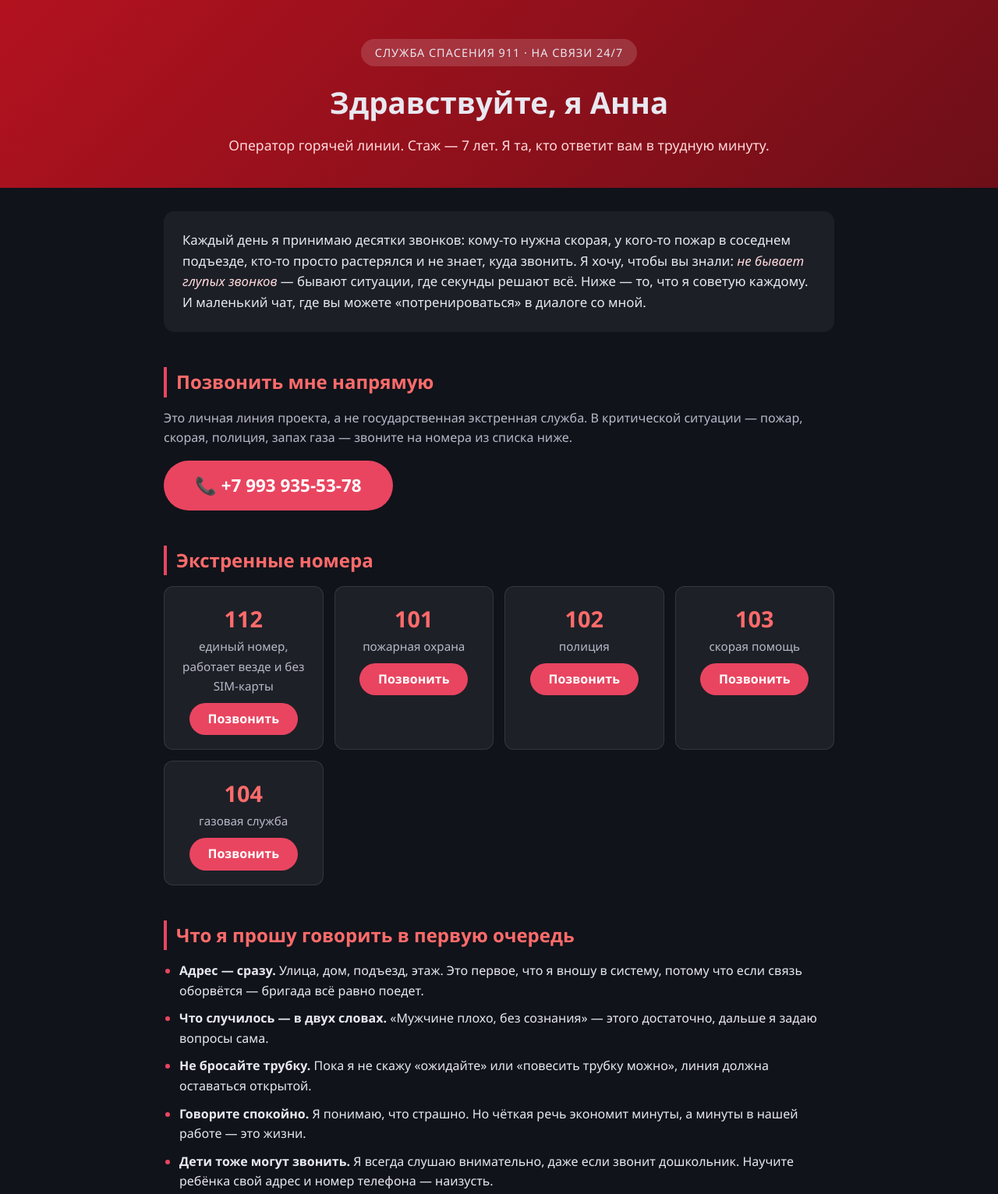
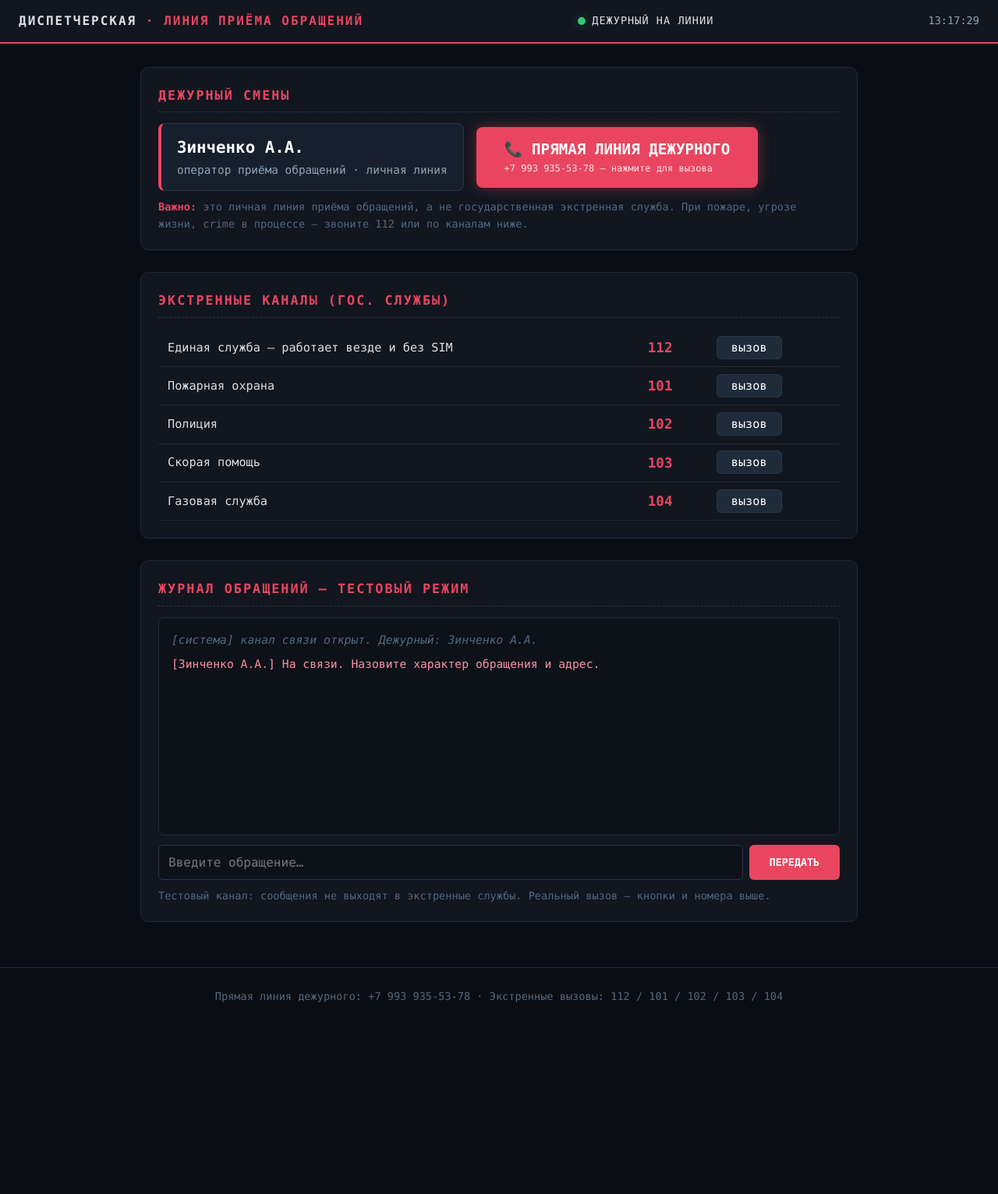
Before and after one commit to artemkuprikov82-arch/112, a plain HTML site: page index.html in a window 1280 px wide. Shown: the top 1532 px of the page at 78% size. After the commit the page ends 1316 px from the top, so only its background shows below. Drawn offline with Linux system fonts and the light colour scheme.

Commit message:
Update index.html

```diff
--- a/index.html
+++ b/index.html
@@ -3,253 +3,249 @@
 <head>
 <meta charset="UTF-8">
 <meta name="viewport" content="width=device-width, initial-scale=1.0">
-<title>Служба 911 — на связи оператор Анна</title>
+<title>Диспетчерская — дежурный Зинченко А.А.</title>
 <style>
   * { margin: 0; padding: 0; box-sizing: border-box; }
   body {
-    font-family: 'Segoe UI', Arial, sans-serif;
-    background: #10131a;
-    color: #e8e8f0;
+    font-family: 'Consolas', 'Segoe UI', monospace;
+    background: #0a0e14;
+    color: #d8e0e8;
     line-height: 1.6;
   }
-  header {
-    background: linear-gradient(135deg, #b3121f, #6d0f18);
-    padding: 50px 20px 40px;
-    text-align: center;
+  /* Верхняя панель как в диспетчерской */
+  .topbar {
+    background: #11161f;
+    border-bottom: 2px solid #e94560;
+    padding: 14px 24px;
+    display: flex;
+    justify-content: space-between;
+    align-items: center;
+    flex-wrap: wrap;
+    gap: 10px;
   }
-  header .badge {
-    display: inline-block;
-    background: rgba(255,255,255,0.15);
-    padding: 6px 18px;
-    border-radius: 20px;
-    font-size: 0.9rem;
-    letter-spacing: 1px;
-    margin-bottom: 16px;
+  .topbar .id { font-weight: bold; letter-spacing: 2px; }
+  .topbar .id span { color: #e94560; }
+  .status {
+    display: flex; align-items: center; gap: 8px;
+    font-size: 0.85rem; letter-spacing: 1px;
   }
-  header h1 { font-size: 2.4rem; }
-  header p.sub { margin-top: 10px; color: #ffd9dc; font-size: 1.1rem; }
+  .dot {
+    width: 10px; height: 10px; border-radius: 50%;
+    background: #2ecc71;
+    animation: pulse 1.5s infinite;
+  }
+  @keyframes pulse {
+    0%,100% { box-shadow: 0 0 0 0 rgba(46,204,113,0.5); }
+    50% { box-shadow: 0 0 0 8px rgba(46,204,113,0); }
+  }
+  .clock { font-size: 0.85rem; color: #8fa3b8; }
 
-  .wrap { max-width: 900px; margin: 0 auto; padding: 30px 20px; }
+  .wrap { max-width: 960px; margin: 0 auto; padding: 30px 20px; }
 
-  section { margin-bottom: 45px; }
-  h2 {
-    font-size: 1.5rem;
-    color: #ff6b6b;
+  .panel {
+    background: #11161f;
+    border: 1px solid #1f2a38;
+    border-radius: 10px;
+    padding: 22px;
+    margin-bottom: 28px;
+  }
+  .panel h2 {
+    color: #e94560;
+    font-size: 1.05rem;
+    letter-spacing: 2px;
+    text-transform: uppercase;
     margin-bottom: 14px;
-    border-left: 4px solid #e94560;
-    padding-left: 12px;
+    border-bottom: 1px dashed #2a3646;
+    padding-bottom: 8px;
   }
 
-  .greeting {
-    background: rgba(255,255,255,0.05);
-    border-radius: 14px;
-    padding: 24px;
-    font-size: 1.05rem;
+  /* Бейдж дежурного */
+  .badge-line {
+    display: flex; align-items: center; gap: 16px; flex-wrap: wrap;
   }
-  .greeting em { color: #ffd9dc; }
+  .operator-badge {
+    background: #16202c;
+    border: 1px solid #2a3646;
+    border-left: 4px solid #e94560;
+    border-radius: 8px;
+    padding: 14px 20px;
+  }
+  .operator-badge .name { font-size: 1.3rem; font-weight: bold; color: #fff; }
+  .operator-badge .role { color: #8fa3b8; font-size: 0.9rem; }
 
-  .numbers {
-    display: grid;
-    grid-template-columns: repeat(auto-fit, minmax(200px, 1fr));
-    gap: 14px;
-  }
-  .n {
-    background: rgba(255,255,255,0.06);
-    border: 1px solid rgba(255,255,255,0.1);
-    border-radius: 12px;
-    padding: 18px;
-    text-align: center;
-  }
-  .n strong { display: block; font-size: 1.8rem; color: #ff6b6b; }
-  .n span { font-size: 0.95rem; color: #b8b8c8; }
-  .n a {
-    display: inline-block;
-    margin-top: 8px;
-    color: #fff;
-    background: #e94560;
-    padding: 8px 24px;
-    border-radius: 30px;
-    text-decoration: none;
-    font-weight: bold;
-  }
-
-  ul.advice li { margin: 10px 0 10px 20px; }
-  ul.advice li::marker { color: #e94560; }
-
-  /* Кнопка личного номера */
-  .callbtn {
+  /* Кнопка прямой линии */
+  .direct {
     display: inline-block;
     background: #e94560;
     color: #fff;
-    padding: 14px 40px;
-    border-radius: 40px;
-    font-size: 1.4rem;
+    padding: 14px 36px;
+    border-radius: 8px;
+    font-size: 1.2rem;
     font-weight: bold;
     text-decoration: none;
-    transition: background 0.2s;
+    font-family: inherit;
+    box-shadow: 0 0 18px rgba(233,69,96,0.4);
+    transition: box-shadow 0.2s, background 0.2s;
   }
-  .callbtn:hover { background: #ff6b81; }
+  .direct:hover { background: #ff5c77; box-shadow: 0 0 28px rgba(233,69,96,0.7); }
+  .direct small { display: block; font-weight: normal; font-size: 0.75rem; opacity: 0.85; }
 
-  /* Мини-чат */
-  .chat {
-    background: rgba(255,255,255,0.05);
-    border-radius: 14px;
-    padding: 20px;
-    max-width: 560px;
+  /* Таблица каналов */
+  table.channels { width: 100%; border-collapse: collapse; font-size: 0.95rem; }
+  table.channels td {
+    padding: 10px 12px;
+    border-bottom: 1px solid #1f2a38;
   }
-  .chat .log {
-    max-height: 260px;
+  table.channels a {
+    color: #fff; background: #1d2b3a;
+    padding: 5px 18px; border-radius: 6px;
+    text-decoration: none; border: 1px solid #2a3646;
+  }
+  table.channels a:hover { background: #e94560; border-color: #e94560; }
+  table.channels .num { color: #e94560; font-weight: bold; font-size: 1.1rem; }
+
+  /* Журнал вызовов (чат) */
+  .console-log {
+    background: #0d1219;
+    border: 1px solid #1f2a38;
+    border-radius: 8px;
+    padding: 16px;
+    height: 280px;
     overflow-y: auto;
-    display: flex;
-    flex-direction: column;
-    gap: 10px;
-    margin-bottom: 14px;
+    display: flex; flex-direction: column; gap: 8px;
+    margin-bottom: 12px;
   }
-  .msg {
-    max-width: 80%;
-    padding: 10px 14px;
-    border-radius: 14px;
-    font-size: 0.95rem;
-  }
-  .msg.me { align-self: flex-end; background: #2b3a67; }
-  .msg.op { align-self: flex-start; background: #7a1220; }
-  .chat input {
-    width: 100%;
+  .line { font-size: 0.92rem; }
+  .line .time { color: #55677d; margin-right: 8px; }
+  .line.caller { color: #9fc2e8; }
+  .line.duty { color: #ff8fa0; }
+  .line.sys { color: #55677d; font-style: italic; }
+  .input-row { display: flex; gap: 8px; }
+  .input-row input {
+    flex: 1;
     padding: 12px;
-    border-radius: 10px;
-    border: 1px solid rgba(255,255,255,0.2);
-    background: rgba(255,255,255,0.08);
-    color: #fff;
+    background: #0d1219;
+    border: 1px solid #2a3646;
+    color: #d8e0e8;
+    border-radius: 6px;
+    font-family: inherit;
     font-size: 1rem;
   }
+  .input-row button {
+    padding: 12px 26px;
+    background: #e94560;
+    color: #fff;
+    border: none;
+    border-radius: 6px;
+    font-family: inherit;
+    font-weight: bold;
+    cursor: pointer;
+  }
+
+  .note { color: #55677d; font-size: 0.85rem; margin-top: 10px; }
+  .note b { color: #e94560; }
 
   footer {
     text-align: center;
-    padding: 30px 20px;
-    color: #7c7c90;
-    font-size: 0.9rem;
-    border-top: 1px solid rgba(255,255,255,0.08);
+    padding: 26px 20px;
+    color: #55677d;
+    font-size: 0.85rem;
+    border-top: 1px solid #1f2a38;
   }
-  footer .red { color: #ff6b6b; font-weight: bold; }
 </style>
 </head>
 <body>
 
-<header>
-  <div class="badge">СЛУЖБА СПАСЕНИЯ 911 · НА СВЯЗИ 24/7</div>
-  <h1>Здравствуйте, я Анна</h1>
-  <p class="sub">Оператор горячей линии. Стаж — 7 лет. Я та, кто ответит вам в трудную минуту.</p>
-</header>
+<div class="topbar">
+  <div class="id">ДИСПЕТЧЕРСКАЯ <span>· ЛИНИЯ ПРИЁМА ОБРАЩЕНИЙ</span></div>
+  <div class="status"><span class="dot"></span> ДЕЖУРНЫЙ НА ЛИНИИ</div>
+  <div class="clock" id="clock"></div>
+</div>
 
 <div class="wrap">
 
-  <section>
-    <div class="greeting">
-      Каждый день я принимаю десятки звонков: кому-то нужна скорая, у кого-то
-      пожар в соседнем подъезде, кто-то просто растерялся и не знает, куда
-      звонить. Я хочу, чтобы вы знали: <em>не бывает глупых звонков</em> —
-      бывают ситуации, где секунды решают всё. Ниже — то, что я советую
-      каждому. И маленький чат, где вы можете «потренироваться» в диалоге со мной.
+  <div class="panel">
+    <h2>Дежурный смены</h2>
+    <div class="badge-line">
+      <div class="operator-badge">
+        <div class="name">Зинченко А.А.</div>
+        <div class="role">оператор приёма обращений · личная линия</div>
+      </div>
+      <a class="direct" href="tel:+79939355378">
+        📞 ПРЯМАЯ ЛИНИЯ ДЕЖУРНОГО
+        <small>+7 993 935-53-78 — нажмите для вызова</small>
+      </a>
     </div>
-  </section>
+    <p class="note">
+      <b>Важно:</b> это личная линия приёма обращений, а не государственная
+      экстренная служба. При пожаре, угрозе жизни, crime в процессе — звоните
+      112 или по каналам ниже.
+    </p>
+  </div>
 
-  <section>
-    <h2>Позвонить мне напрямую</h2>
-    <p style="margin-bottom:16px; color:#b8b8c8;">
-      Это личная линия проекта, а не государственная экстренная служба.
-      В критической ситуации — пожар, скорая, полиция, запах газа —
-      звоните на номера из списка ниже.
-    </p>
-    <a class="callbtn" href="tel:+79939355378">📞 +7 993 935-53-78</a>
-  </section>
+  <div class="panel">
+    <h2>Экстренные каналы (гос. службы)</h2>
+    <table class="channels">
+      <tr><td>Единая служба — работает везде и без SIM</td><td class="num">112</td><td><a href="tel:112">вызов</a></td></tr>
+      <tr><td>Пожарная охрана</td><td class="num">101</td><td><a href="tel:101">вызов</a></td></tr>
+      <tr><td>Полиция</td><td class="num">102</td><td><a href="tel:102">вызов</a></td></tr>
+      <tr><td>Скорая помощь</td><td class="num">103</td><td><a href="tel:103">вызов</a></td></tr>
+      <tr><td>Газовая служба</td><td class="num">104</td><td><a href="tel:104">вызов</a></td></tr>
+    </table>
+  </div>
 
-  <section>
-    <h2>Экстренные номера</h2>
-    <div class="numbers">
-      <div class="n">
-        <strong>112</strong><span>единый номер, работает везде и без SIM-карты</span>
-        <a href="tel:112">Позвонить</a>
-      </div>
-      <div class="n">
-        <strong>101</strong><span>пожарная охрана</span>
-        <a href="tel:101">Позвонить</a>
-      </div>
-      <div class="n">
-        <strong>102</strong><span>полиция</span>
-        <a href="tel:102">Позвонить</a>
-      </div>
-      <div class="n">
-        <strong>103</strong><span>скорая помощь</span>
-        <a href="tel:103">Позвонить</a>
-      </div>
-      <div class="n">
-        <strong>104</strong><span>газовая служба</span>
-        <a href="tel:104">Позвонить</a>
-      </div>
+  <div class="panel">
+    <h2>Журнал обращений — тестовый режим</h2>
+    <div class="console-log" id="log">
+      <div class="line sys">[система] канал связи открыт. Дежурный: Зинченко А.А.</div>
+      <div class="line duty">[Зинченко А.А.] На связи. Назовите характер обращения и адрес.</div>
     </div>
-  </section>
-
-  <section>
-    <h2>Что я прошу говорить в первую очередь</h2>
-    <ul class="advice">
-      <li><strong>Адрес — сразу.</strong> Улица, дом, подъезд, этаж. Это первое, что я вношу в систему, потому что если связь оборвётся — бригада всё равно поедет.</li>
-      <li><strong>Что случилось — в двух словах.</strong> «Мужчине плохо, без сознания» — этого достаточно, дальше я задаю вопросы сама.</li>
-      <li><strong>Не бросайте трубку.</strong> Пока я не скажу «ожидайте» или «повесить трубку можно», линия должна оставаться открытой.</li>
-      <li><strong>Говорите спокойно.</strong> Я понимаю, что страшно. Но чёткая речь экономит минуты, а минуты в нашей работе — это жизни.</li>
-      <li><strong>Дети тоже могут звонить.</strong> Я всегда слушаю внимательно, даже если звонит дошкольник. Научите ребёнка свой адрес и номер телефона — наизусть.</li>
-    </ul>
-  </section>
-
-  <section>
-    <h2>Разговор со мной — потренируйтесь</h2>
-    <p style="margin-bottom:14px; color:#b8b8c8;">Наберите что-нибудь — я отвечу как оператор. Настоящий звонок здесь не произойдёт: для экстренных случаев нажимайте кнопки номеров выше.</p>
-    <div class="chat">
-      <div class="log" id="log">
-        <div class="msg op">Здравствуйте! Я на связи. Что у вас случилось?</div>
-      </div>
-      <input type="text" id="inp" placeholder="Напишите сообщение…" onkeydown="if(event.key==='Enter')send()">
+    <div class="input-row">
+      <input type="text" id="inp" placeholder="Введите обращение…" onkeydown="if(event.key==='Enter')send()">
+      <button onclick="send()">ПЕРЕДАТЬ</button>
     </div>
-  </section>
-
-  <section>
-    <div class="greeting">
-      Спасибо, что дочитали. Надеюсь, эти знания вам никогда не пригодятся.
-      Но если пригодятся — вы будете готовы. <em>— Анна, ваша оператор на том конце линии.</em>
-    </div>
-  </section>
+    <p class="note">Тестовый канал: сообщения не выходят в экстренные службы. Реальный вызов — кнопки и номера выше.</p>
+  </div>
 
 </div>
 
 <footer>
-  В реальной чрезвычайной ситуации звоните <span class="red">112</span> — бесплатно, с любого телефона, даже без SIM-карты.
+  Прямая линия дежурного: +7 993 935-53-78 · Экстренные вызовы: 112 / 101 / 102 / 103 / 104
 </footer>
 
 <script>
-const answers = [
-  { keys: ["пожар", "горит", "дым"], text: "Понял(а), фиксирую. Адрес назовите, пожалуйста: улица, дом, этаж. Не пытайтесь тушить большой огонь сами — сразу выходите и закрывайте за собой дверь." },
-  { keys: ["скорая", "плохо", "болит", "сознание", "сердце", "упал"], text: "Оставайтесь на линии, я подключаю скорую. Человек дышит? Отвечает? Сколько ему лет?" },
-  { keys: ["газ", "пахнет"], text: "Не включайте свет и электроприборы, не зажигайте огонь! Откройте окна и выйдите на улицу. Сейчас соединю с газовой службой." },
-  { keys: ["полиция", "взлом", "вор", "кража", "угроза"], text: "Спокойно, я на связи. Ваш адрес? Что именно происходит и сколько людей на месте?" },
-  { keys: ["привет", "здравствуй"], text: "Здравствуйте! Это учебный чат, я помогу вам потренироваться. Опишите словами ситуацию — как будто звоните мне по-настоящему." },
-  { keys: ["страшно", "боюсь", "помогите"], text: "Я рядом, вы не одни. Дышите глубже и слушайте меня: назовите адрес — и я отправлю помощь." },
-  { keys: ["спасибо"], text: "Не за что. Берегите себя, и пусть этот навык вам не пригодится." }
+// Часы на пульте
+setInterval(() => {
+  document.getElementById('clock').textContent =
+    new Date().toLocaleTimeString('ru-RU');
+}, 1000);
+
+const replies = [
+  { keys: ["пожар", "горит", "дым"], text: "Принято. Адрес: улица, дом, этаж — по порядку. Крупное возгорание не тушите сами, выводите людей." },
+  { keys: ["скорая", "плохо", "болит", "сознание", "сердце"], text: "Фиксирую. Дышит? В сознании? Возраст? Соединяю со скорой — оставайтесь на линии." },
+  { keys: ["газ", "пахнет"], text: "Свет и электроприборы не трогать, огня нет. Окна открыть, выйти из помещения. Передаю на канал 104." },
+  { keys: ["полиция", "взлом", "вор", "кража"], text: "Спокойно. Адрес, что происходит, сколько человек на месте. Передаю на канал 102." },
+  { keys: ["страшно", "помогите"], text: "Вы heard, я на связи. Дышите ровно. Первое: адрес. Второе: что случилось. Действуем по порядку." },
+  { keys: ["спасибо"], text: "Принято. Канал свободен. Берегите себя." }
 ];
+function now() { return new Date().toLocaleTimeString('ru-RU'); }
+function addLine(cls, who, text) {
+  document.getElementById('log').insertAdjacentHTML('beforeend',
+    `<div class="line ${cls}"><span class="time">[${now()}]</span>${who ? '['+who+'] ' : ''}${text}</div>`);
+  const log = document.getElementById('log');
+  log.scrollTop = log.scrollHeight;
+}
 function send() {
   const inp = document.getElementById('inp');
   const text = inp.value.trim();
   if (!text) return;
   inp.value = '';
-  const log = document.getElementById('log');
-  log.insertAdjacentHTML('beforeend', `<div class="msg me">${text.replace(/</g,'&lt;')}</div>`);
+  addLine('caller', 'Вызывающий', text.replace(/</g,'&lt;'));
   const low = text.toLowerCase();
-  const found = answers.find(a => a.keys.some(k => low.includes(k)));
-  const reply = found ? found.text
-    : "Хорошо, я вас услышала. Назовите адрес: улица, дом, подъезд — и коротко, что случилось.";
-  setTimeout(() => {
-    log.insertAdjacentHTML('beforeend', `<div class="msg op">${reply}</div>`);
-    log.scrollTop = log.scrollHeight;
-  }, 600);
-  log.scrollTop = log.scrollHeight;
+  const hit = replies.find(r => r.keys.some(k => low.includes(k)));
+  const reply = hit ? hit.text
+    : "Принято. Уточните адрес: улица, дом, подъезд — и суть обращения одной фразой.";
+  setTimeout(() => addLine('duty', 'Зинченко А.А.', reply), 700);
 }
 </script>
 
```
